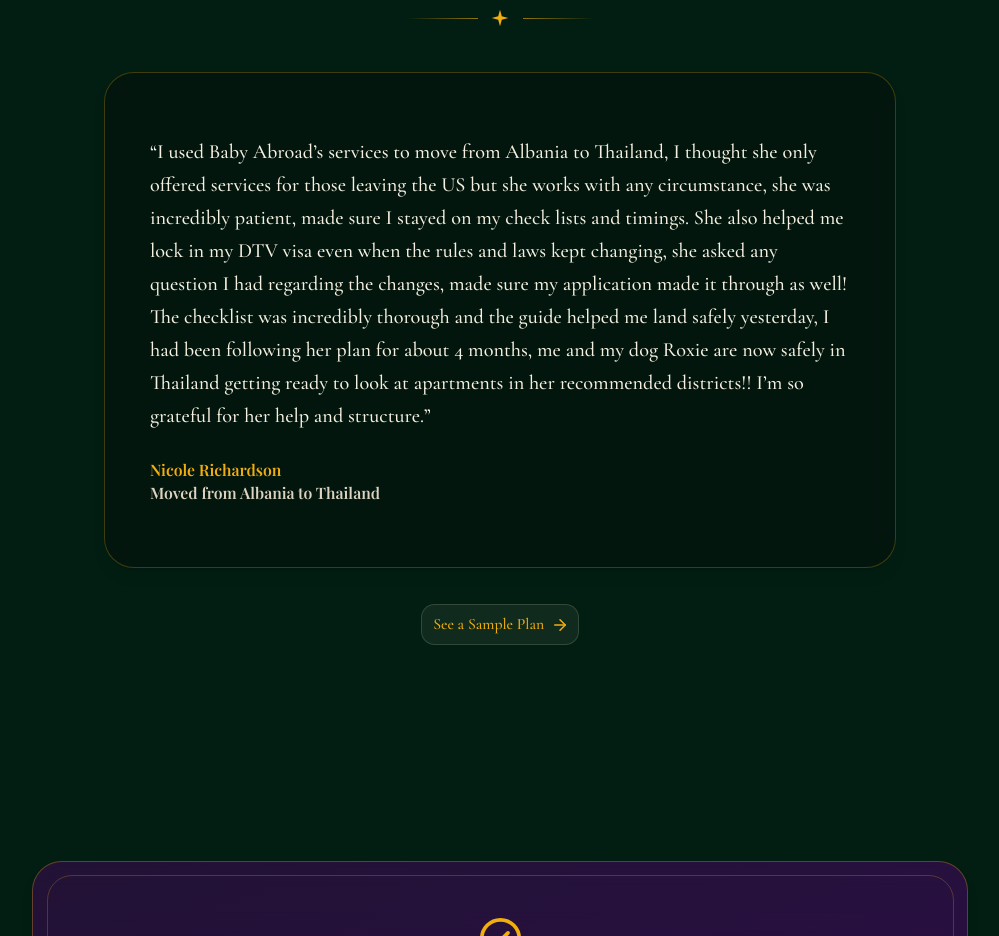
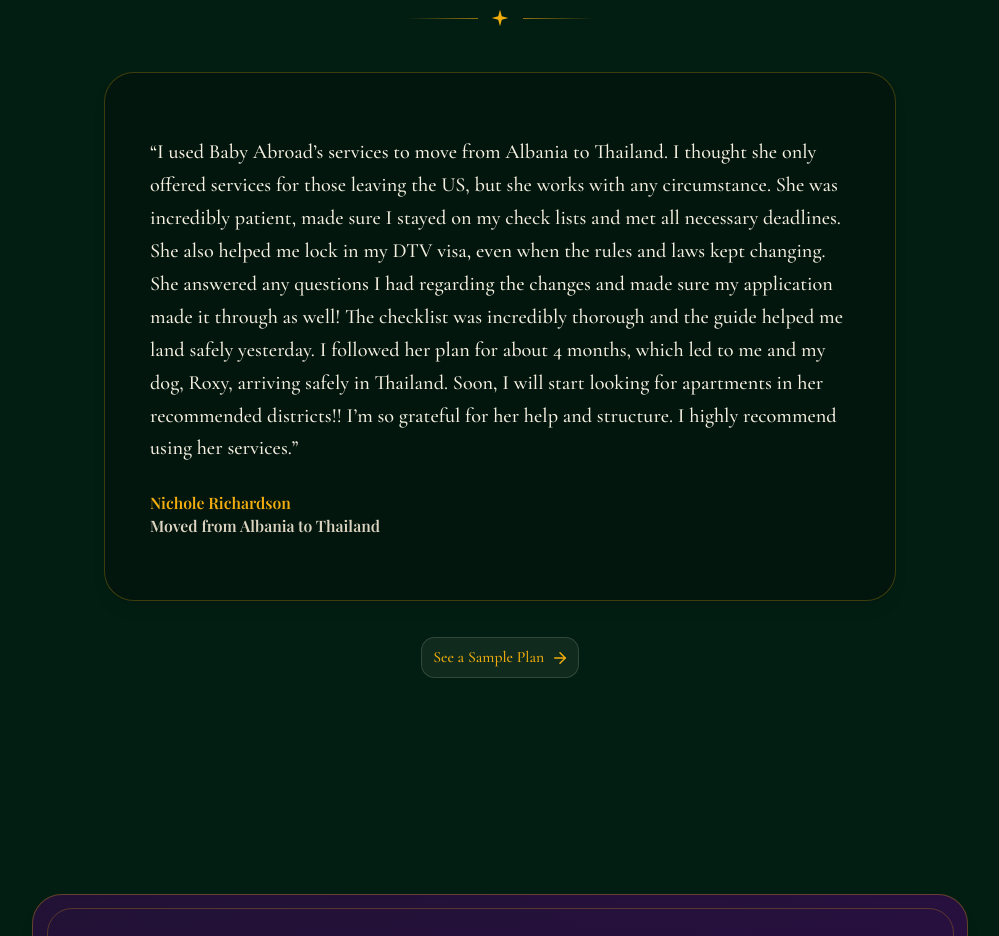
Before and after one commit to Lijahsworld04/Baby_Abroad, a React (Vite) app: page / in a window 1280 px wide. Shown: the part 4360-5296 px from the top of the page, without its empty margins (140-1139 px from the left). Built offline with nearby package versions, Linux system fonts and the light colour scheme; a web font is replaced by a local one.

Commit message:
Update client testimonial

```diff
--- a/src/content/testimonials.js
+++ b/src/content/testimonials.js
@@ -3,9 +3,9 @@
 
 export const TESTIMONIALS = [
   {
-    name: "Nicole Richardson",
+    name: "Nichole Richardson",
     detail: "Moved from Albania to Thailand",
     quote:
-      "I used Baby Abroad’s services to move from Albania to Thailand, I thought she only offered services for those leaving the US but she works with any circumstance, she was incredibly patient, made sure I stayed on my check lists and timings. She also helped me lock in my DTV visa even when the rules and laws kept changing, she asked any question I had regarding the changes, made sure my application made it through as well! The checklist was incredibly thorough and the guide helped me land safely yesterday, I had been following her plan for about 4 months, me and my dog Roxie are now safely in Thailand getting ready to look at apartments in her recommended districts!! I’m so grateful for her help and structure.",
+      "I used Baby Abroad’s services to move from Albania to Thailand. I thought she only offered services for those leaving the US, but she works with any circumstance. She was incredibly patient, made sure I stayed on my check lists and met all necessary deadlines. She also helped me lock in my DTV visa, even when the rules and laws kept changing. She answered any questions I had regarding the changes and made sure my application made it through as well! The checklist was incredibly thorough and the guide helped me land safely yesterday. I followed her plan for about 4 months, which led to me and my dog, Roxy, arriving safely in Thailand. Soon, I will start looking for apartments in her recommended districts!! I’m so grateful for her help and structure. I highly recommend using her services.",
   },
 ];
```
